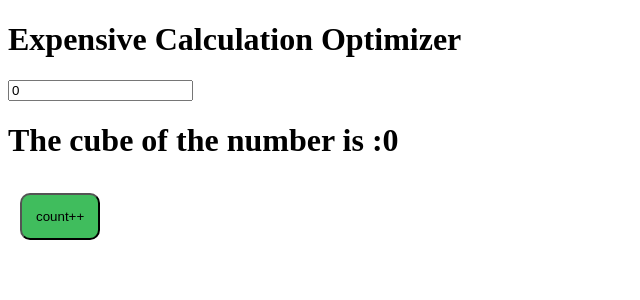
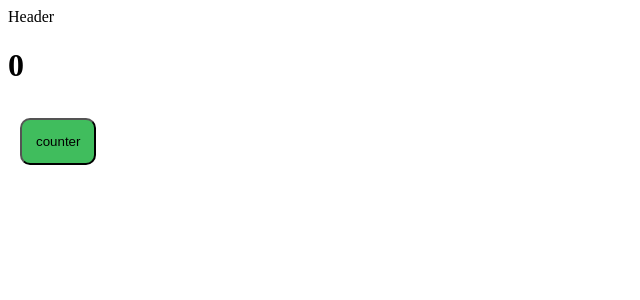
Before and after one commit to Anandpatel09/React-practice, a React (Vite) app: page / in a window 1280 px wide. Shown: the top 300 px of the page, without its empty margins (0-640 px from the left). Built offline with nearby package versions, Linux system fonts and the light colour scheme.

Commit message:
Add Usecallback and header file

```diff
--- a/src/App.jsx
+++ b/src/App.jsx
@@ -1,5 +1,6 @@
 
 import './App.css'
+import UCallback from './component/UCallback'
 import UEffect from './component/UEffect'
 import UMemo from './component/UMemo'
 import UState from './component/UState'
@@ -11,7 +12,8 @@ function App() {
 {/* <UState/> */}
 {/* <UEffect/> */}
 {/* <Uref/> */}
-<UMemo/>
+{/* <UMemo/> */}
+<UCallback/>
     </>
   )
 }
--- /dev/null
+++ b/src/component/Header.jsx
@@ -0,0 +1,13 @@
+import React from 'react'
+
+function Header() {
+
+console.log("Header remder")
+
+
+  return (
+    <div>Header</div>
+  )
+}
+
+export default React.memo(Header)
--- /dev/null
+++ b/src/component/UCallback.jsx
@@ -0,0 +1,19 @@
+import React, { useCallback, useState } from 'react'
+import Header from './Header'
+function UCallback() {
+const [counter,setCounter]=useState(0)
+const fun= useCallback((counter)=>{},[counter])
+
+  return (
+
+    <div>
+<Header fun={fun}/>
+    <h1>{counter}</h1>
+    <button onClick={()=>setCounter((pev)=>pev+1)}>counter</button>
+
+
+    </div>
+  )
+}
+
+export default UCallback
```
